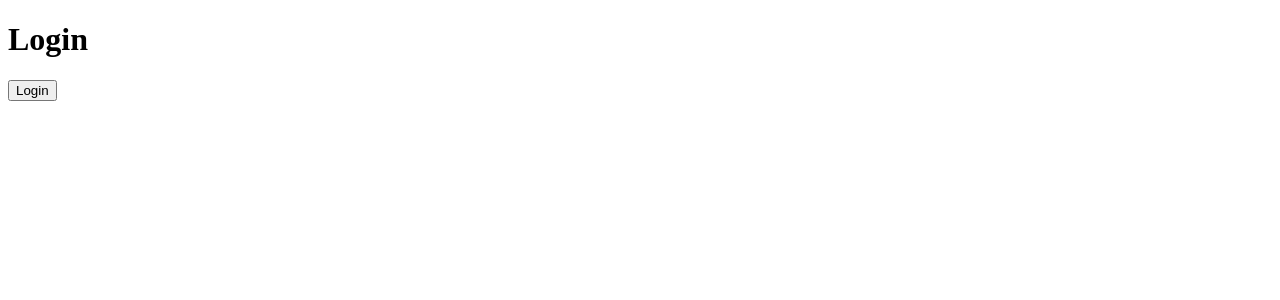
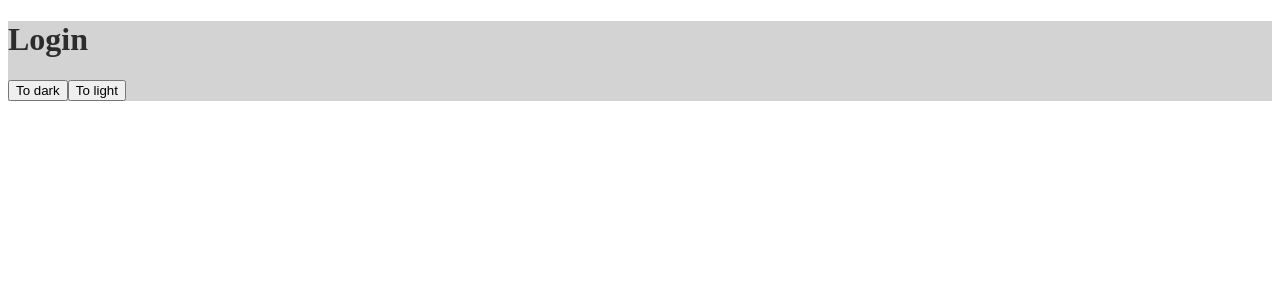
Before and after one commit to ryugibo/nomadcoffee-frontend, a React (Create React App) app: page / in a window 1280 px wide. Shown: the top 300 px of the page. Built offline with nearby package versions, Linux system fonts and the light colour scheme.

Commit message:
darkmode base

```diff
--- a/src/App.js
+++ b/src/App.js
@@ -1,13 +1,27 @@
 import { useReactiveVar } from "@apollo/client";
+import userEvent from "@testing-library/user-event";
 import { BrowserRouter as Router, Route, Routes } from "react-router-dom";
-import { isLoggedInVar } from "./apollo";
+import { ThemeProvider } from "styled-components";
+import { darkModeVar, isLoggedInVar } from "./apollo";
 import Home from "./screens/home";
 import Login from "./screens/login";
 import NotFound from "./screens/NotFound";
 
+const lightTheme = {
+  fontColor: "#2c2c2c",
+  bgColor: "lightgray",
+};
+
+const darkTheme = {
+  fontColor: "lightgray",
+  bgColor: "#2c2c2c",
+};
+
 function App() {
   const isLoggedIn = useReactiveVar(isLoggedInVar);
+  const darkMode = useReactiveVar(darkModeVar);
   return (
+    <ThemeProvider theme={darkMode ? darkTheme : lightTheme}>
       <div>
         <Router>
           <Routes>
@@ -16,6 +30,7 @@
           </Routes>
         </Router>
       </div>
+    </ThemeProvider>
   );
 }
 
--- a/src/apollo.js
+++ b/src/apollo.js
@@ -1,3 +1,4 @@
 import { makeVar } from "@apollo/client";
 
 export const isLoggedInVar = makeVar(false);
+export const darkModeVar = makeVar(false);
--- a/src/screens/login.js
+++ b/src/screens/login.js
@@ -1,11 +1,21 @@
-import { isLoggedInVar } from "../apollo";
+import { darkModeVar, isLoggedInVar } from "../apollo";
+import styled from "styled-components";
+
+const Container = styled.div`
+  background-color: ${(props) => props.theme.bgColor};
+`;
+
+const Title = styled.h1`
+  color: ${(props) => props.theme.fontColor};
+`;
 
 function Login() {
   return (
-    <div>
-      <h1>Login</h1>
-      <button onClick={() => isLoggedInVar(true)}>Login</button>
-    </div>
+    <Container>
+      <Title>Login</Title>
+      <button onClick={() => darkModeVar(true)}>To dark</button>
+      <button onClick={() => darkModeVar(false)}>To light</button>
+    </Container>
   );
 }
 
```
Lines whose indentation alone changed are shown as unchanged.
